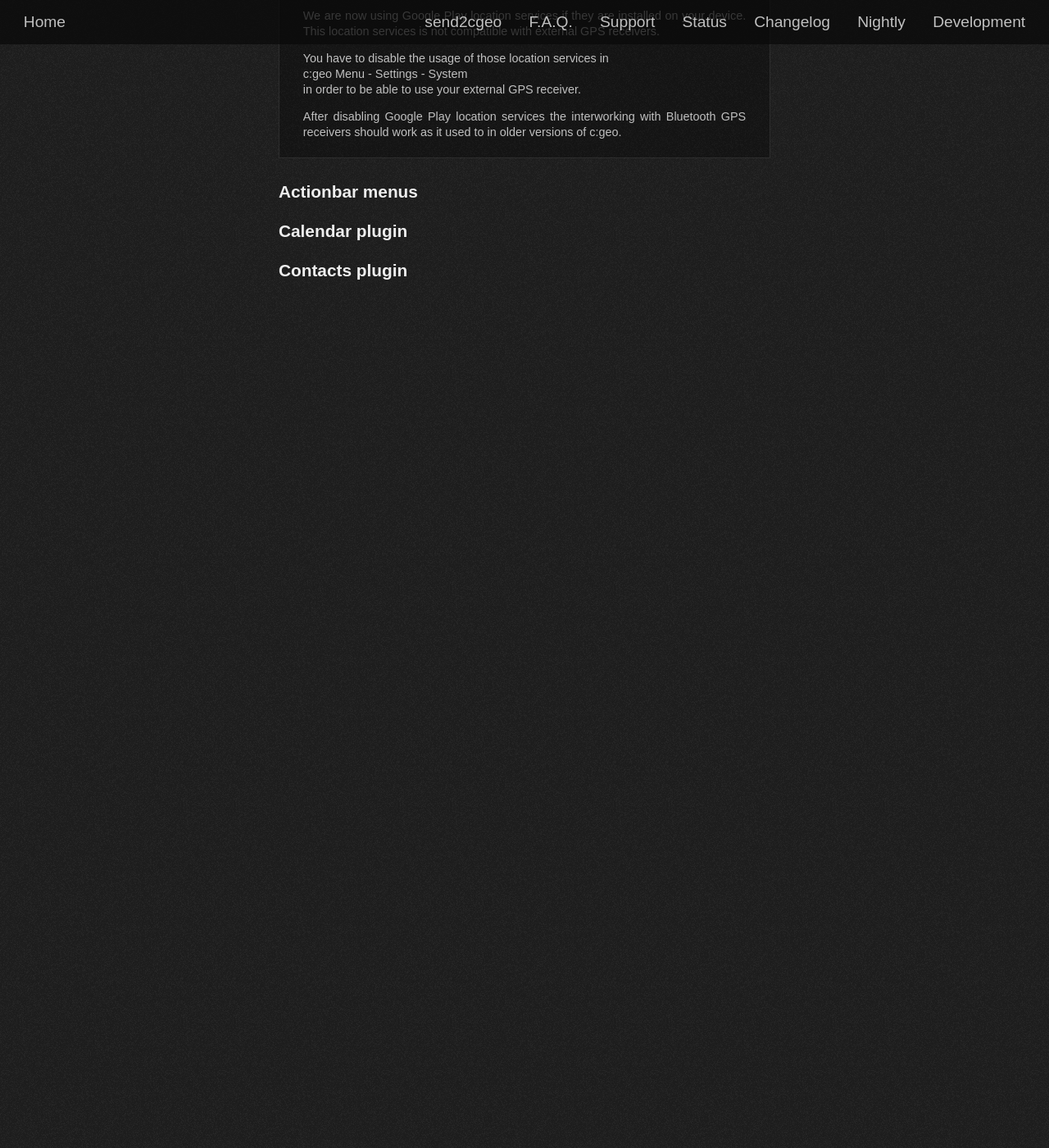
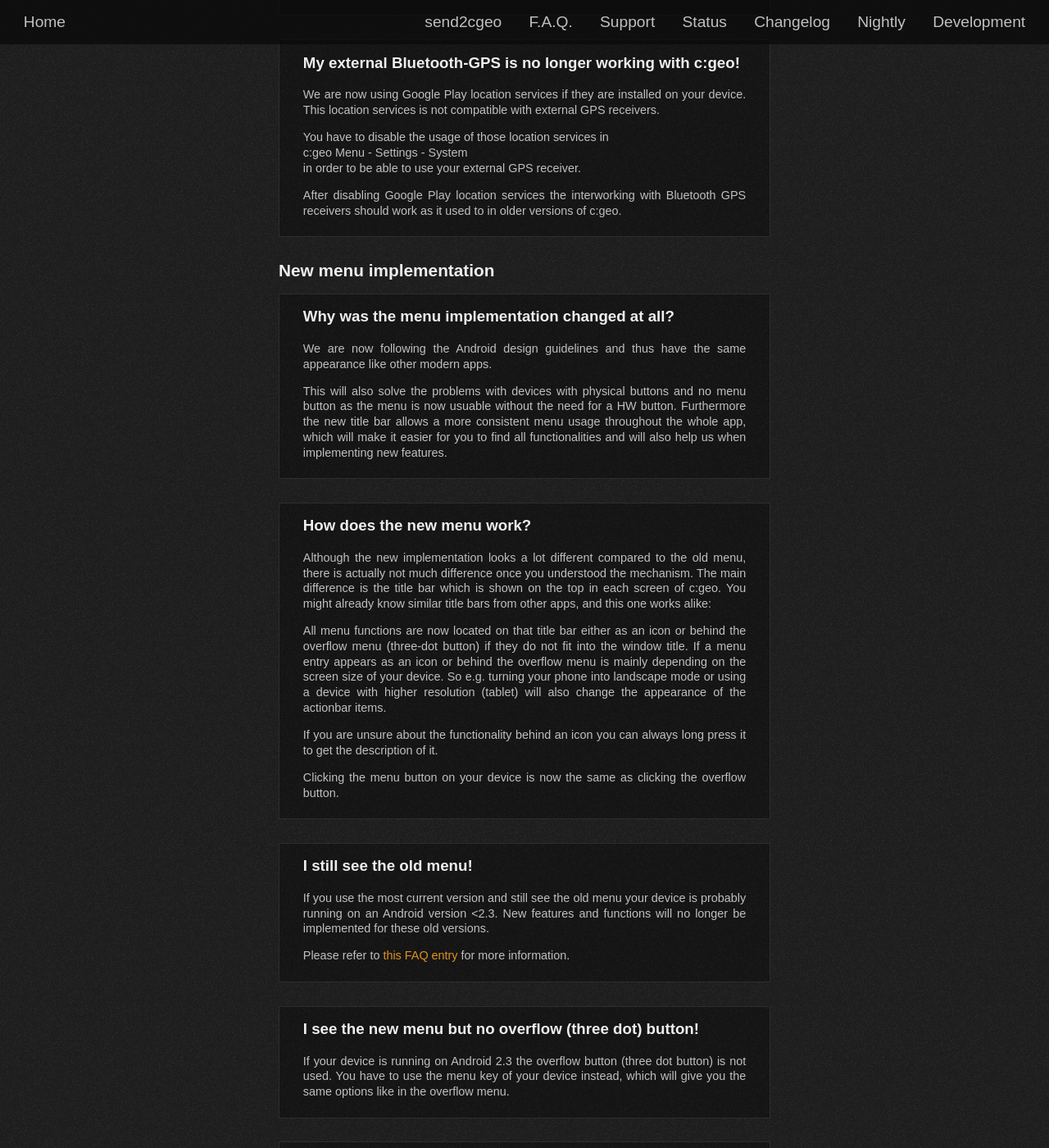
Before and after one commit to cgeo/cgeo.github.io, a Jekyll site: the page built from faq.html, in a window 1280 px wide and 1400 px high, scrolled down 25280 px. Shown: the whole window at 82% size. Built offline with Jekyll 4.4.1, drawn with Linux system fonts in a browser that asks for light colours; some web fonts are replaced; before the commit the page ends 25638 px from its top, so only the background shows below that; some of the changed text lies outside the part shown.

Commit message:
FAQ New menus

```diff
--- a/_data/faq.yml
+++ b/_data/faq.yml
@@ -833,8 +833,57 @@
 
             After disabling Google Play location services the interworking with Bluetooth GPS receivers should work as it used to in older versions of c:geo.
 
-- title: Actionbar menus
+- title: New menu implementation
   items:
+
+      - title: Why was the menu implementation changed at all?
+        content: |
+            We are now following the Android design guidelines and thus have the same appearance like other modern apps.
+
+            This will also solve the problems with devices with physical buttons and no menu button as the menu is now usuable without the need for a HW button.
+            Furthermore the new title bar allows a more consistent menu usage throughout the whole app, which will make it easier for you to find all functionalities and will also help us when implementing new features.
+
+      - title: How does the new menu work?
+        content: |
+            Although the new implementation looks a lot different compared to the old menu, there is actually not much difference once you understood the mechanism.
+            The main difference is the title bar which is shown on the top in each screen of c:geo. You might already know similar title bars from other apps, and this one works alike:
+
+            All menu functions are now located on that title bar either as an icon or behind the overflow menu (three-dot button) if they do not fit into the window title.
+            If a menu entry appears as an icon or behind the overflow menu is mainly depending on the screen size of your device.
+            So e.g. turning your phone into landscape mode or using a device with higher resolution (tablet) will also change the appearance of the actionbar items.
+
+            If you are unsure about the functionality behind an icon you can always long press it to get the description of it.
+
+            Clicking the menu button on your device is now the same as clicking the overflow button.
+
+      - title: I still see the old menu!
+        content: |
+            If you use the most current version and still see the old menu your device is probably running on an Android version <2.3.
+            New features and functions will no longer be implemented for these old versions.
+
+            Please refer to [this FAQ entry](./faq.html#faq.Iamnotable) for more information.
+
+      - title: I see the new menu but no overflow (three dot) button!
+        content: |
+            If your device is running on Android 2.3 the overflow button (three dot button) is not used.
+            You have to use the menu key of your device instead, which will give you the same options like in the overflow menu.
+
+      - title: I can not find all menu entries. Did you remove features?
+        content: |
+            No, we did not remove any feature/functionality and also preserved the existing menu structure as much as possible.
+
+            Due to the actionbar style the menu entries are now divided into icons shown on the title bar itself and a list of entries behind the overflow (three dot) menu. So if you miss an entry in the overflow section it will be located as an icon on the title bar instead.
+            If you are unsure about the function of an icon just long click on it to get its description.
+
+            In some parts of the app we used the opportunity to rearrange or regroup some menu items to make the sorting more consistent.
+
+      - title: The menu Set destination is missing in the compass now!
+        content: |
+            We decided to remove this option while implementing the new menus as it may lead to problems changing the destination directly inside the compass.
+
+            You should instead use the various other functions c:geo offers for setting new target coordinates:
+            1. Go to the cache details and swipe to the 'Waypoint' tab. There you can create a new waypoint and afterwards start navigating to it by either long press on the waypoint or short or long click on the compass rose icon shown on the right side of the waypoint list.
+            2. Go to the 'Any destination' menu from the main screen, enter coordinates and start navigating right away.
 
 - title: Calendar plugin
   items:
```
